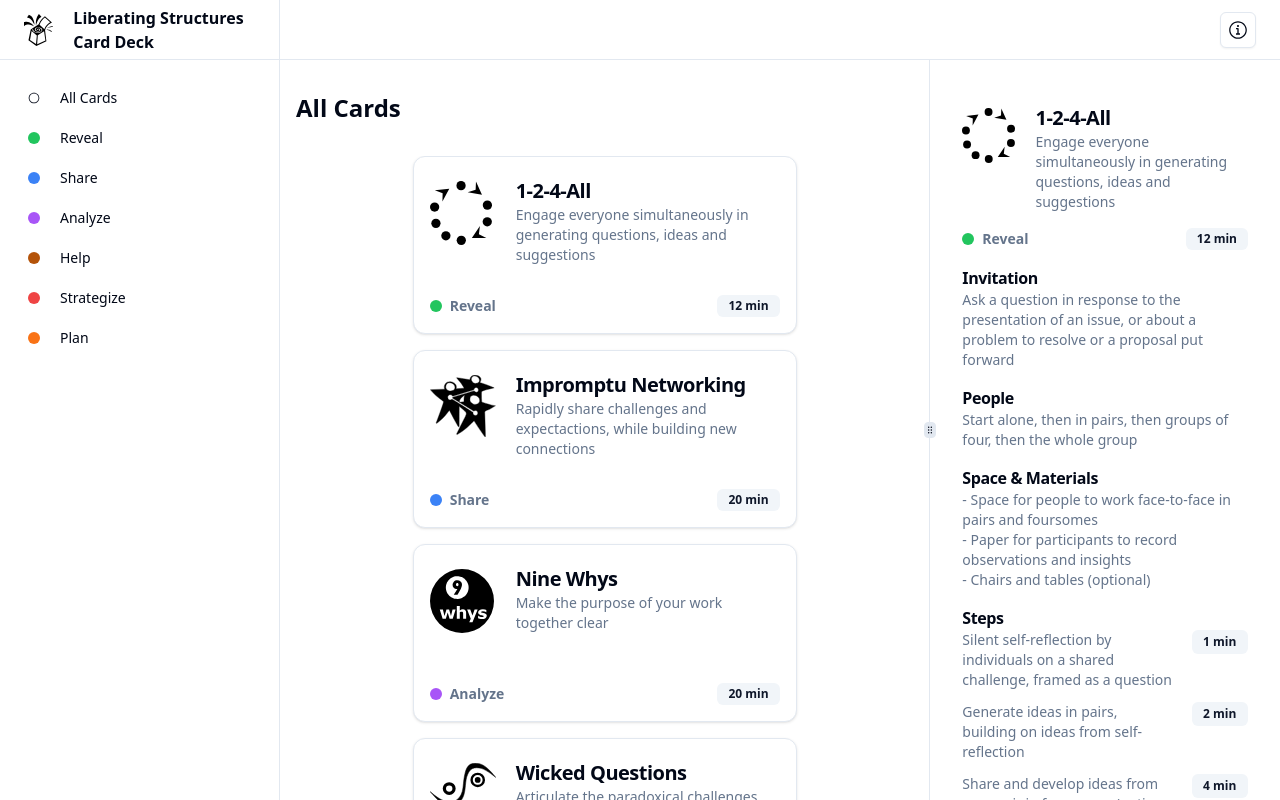
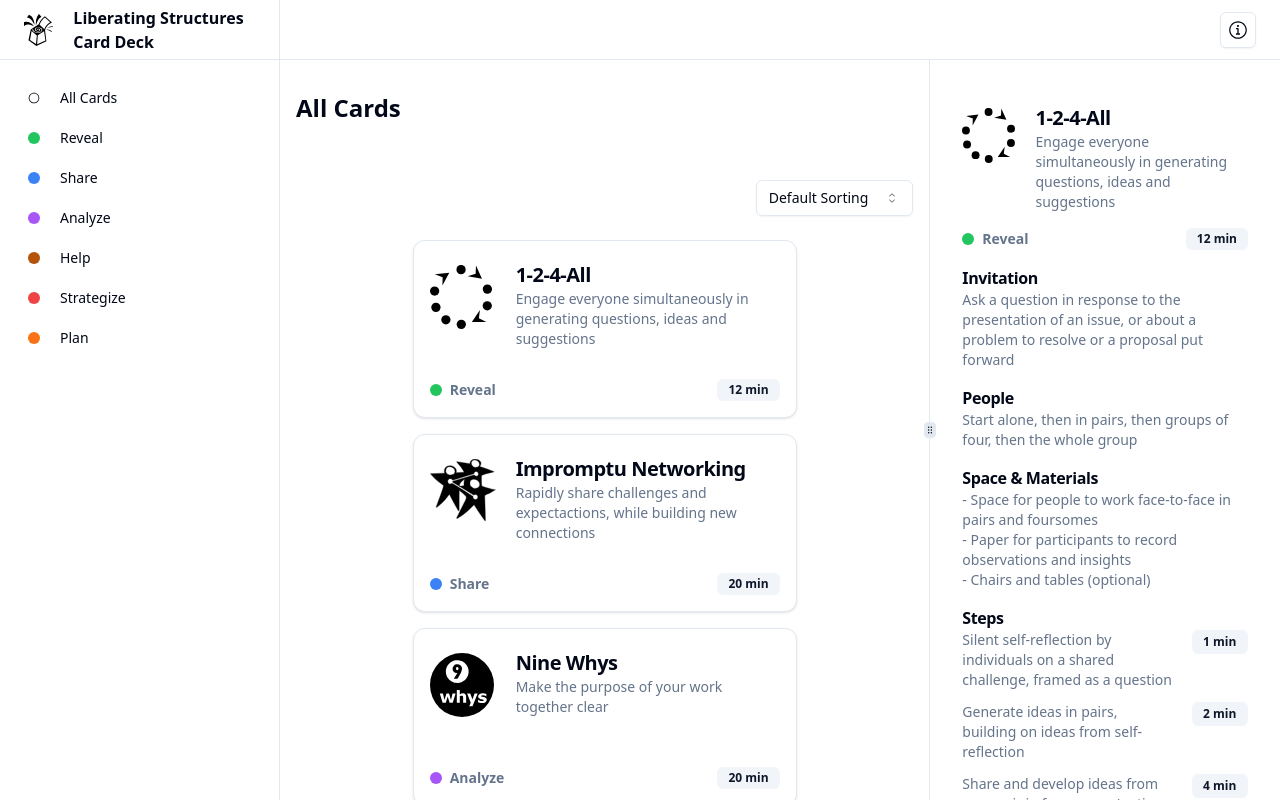
Before and after one commit to vpapadopou/ls-cards-online, a React (Vite) app: page / in a window 1280 px wide. Built offline with nearby package versions, Linux system fonts and the light colour scheme.

Commit message:
Added CardDeckOptions to CardDeck

```diff
--- a/src/components/CardDeck/CardDeck.jsx
+++ b/src/components/CardDeck/CardDeck.jsx
@@ -6,6 +6,7 @@ import { useCardStore } from '@/hooks/use-card-store';
 import { useMediaQuery } from '@/hooks/use-media-query';
 
 import CardDeckGrid from './CardDeckGrid';
+import CardDeckOptions from './CardDeckOptions';
 
 function CardDeck() {
   const setSelectedCardId = useCardStore((state) => state.setSelectedCardId);
@@ -22,6 +23,7 @@ function CardDeck() {
       {/* Drawer (used for mobile devices only) */}
       <CardDrawer openDrawer={openCardDrawer} setOpenDrawer={setOpenCardDrawer} />
       {/* /Drawer */}
+      <CardDeckOptions />
       <CardDeckGrid onClick={handleCardPreviewclick} />
     </>
   );
--- a/src/components/CardDeck/CardDeckGrid.jsx
+++ b/src/components/CardDeck/CardDeckGrid.jsx
@@ -15,8 +15,8 @@ function CardDeckGrid({ onClick }) {
   const cards = getCardsByCategorySorted(selectedCategoryId, selectedSortingId);
 
   return (
-    // Scroll height is screen minus navbar minus approx 6rem for the category title
-    <ScrollArea className="h-[calc(100vh-60px-6rem)]">
+    // Scroll height is screen minus navbar minus approx 5.2rem for the sorting options
+    <ScrollArea className="h-[calc(100vh-60px-5.2rem)]">
       <div className="flex flex-wrap gap-4 place-content-center items-start px-4 pb-4">
         {cards.map((card) => (
           <LSCardPreview key={card.id} data={card} onClick={onClick} />
```
